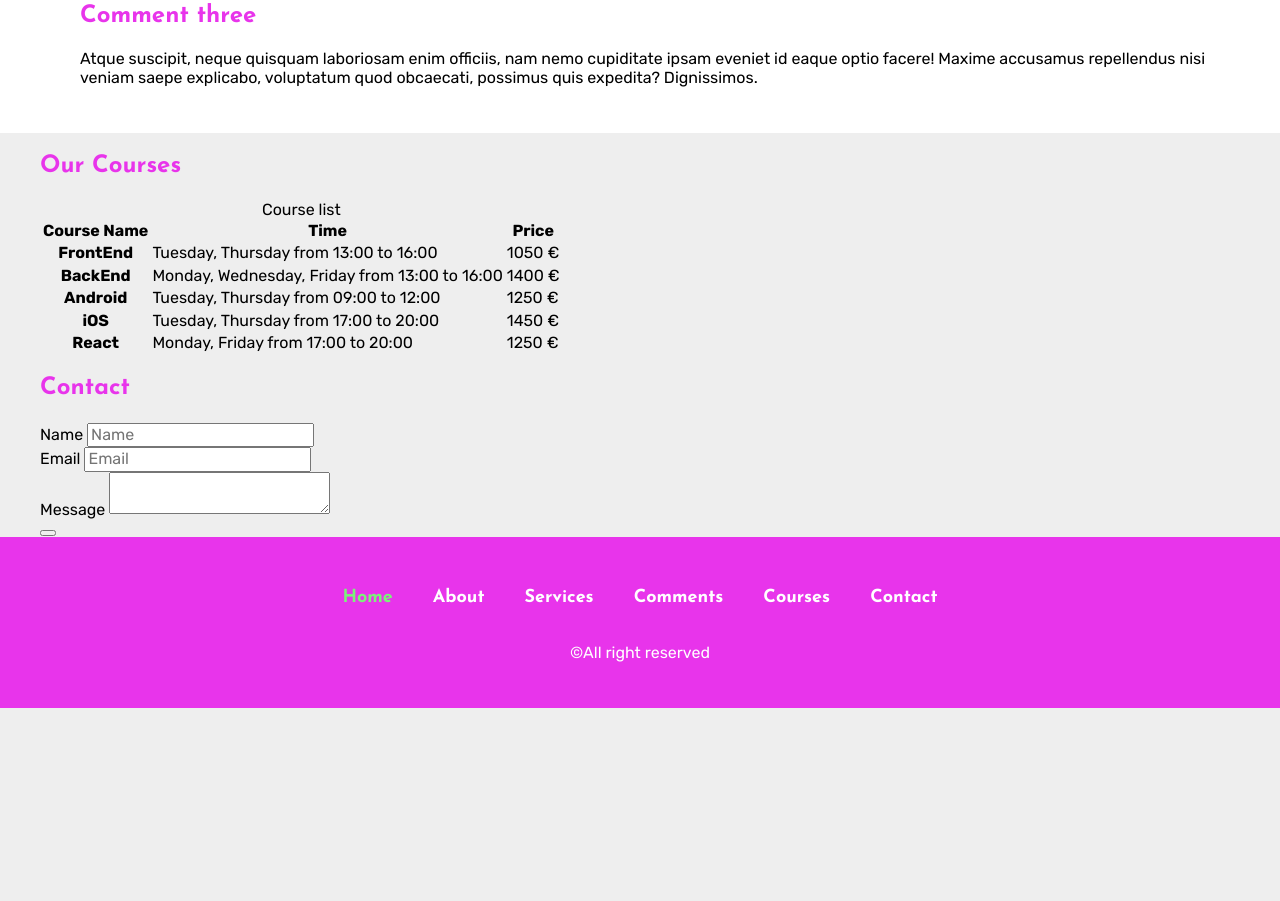
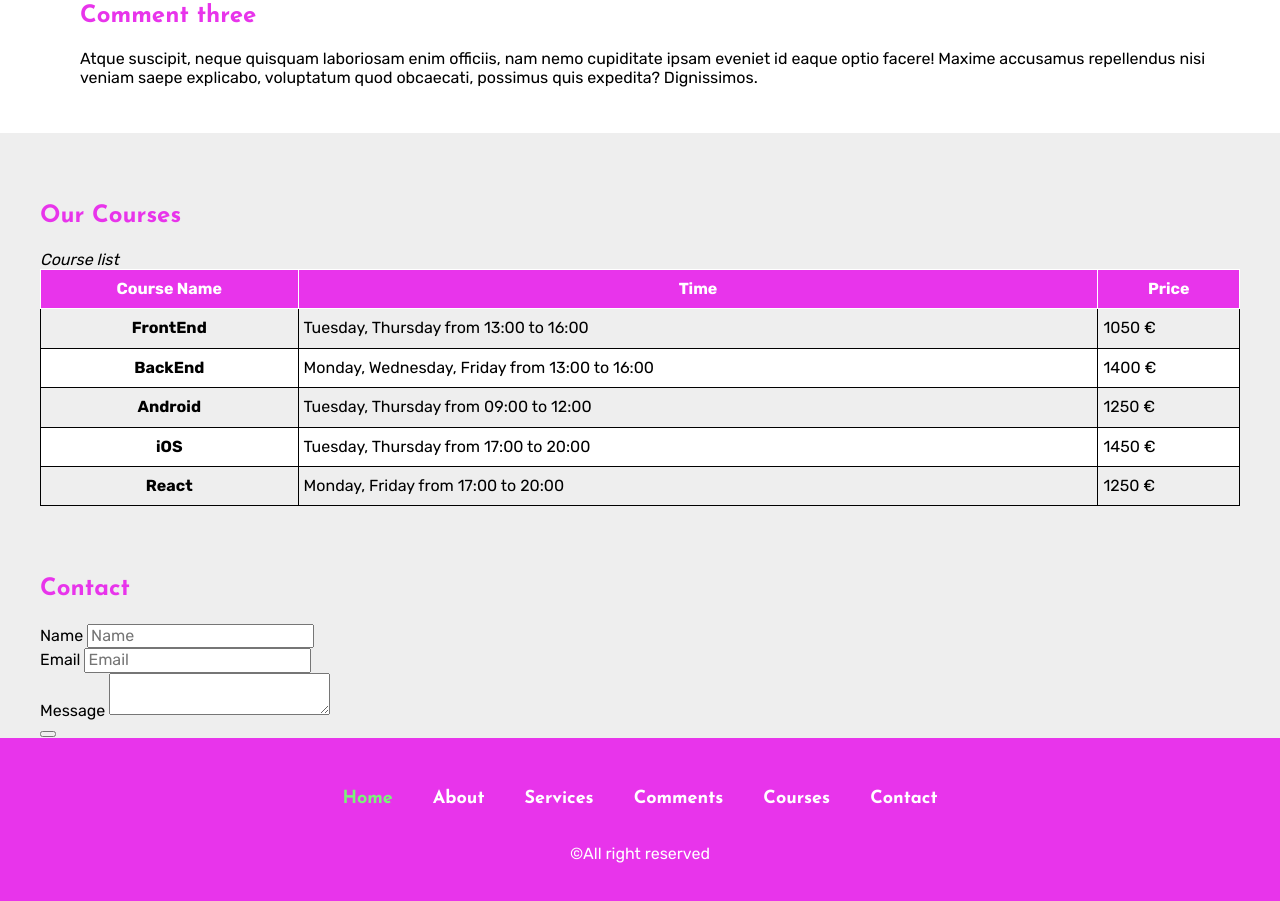
Before and after one commit to SnezanaSavic/learningSass, a plain HTML site: page public_html/index.html in a window 1280 px wide. Shown: the part 1549-2450 px from the top of the page. Before the commit the page ends 2257 px from the top, so only its background shows below. Drawn offline with nearby package versions, Linux system fonts and the light colour scheme; files that its build step writes are made by us from their sources.

Commit message:
Course section done

```diff
--- a/public_html/index.html
+++ b/public_html/index.html
@@ -135,7 +135,7 @@
             </div>
         </section>
 
-        <section id="courses">
+        <section id="courses" class="course-section">
             <div class="container">
                 <h2>Our Courses</h2>
                 <table>
--- a/public_html/scss/parcials/_courseSection.scss
+++ b/public_html/scss/parcials/_courseSection.scss
@@ -0,0 +1,49 @@
+$table-border:1px solid $black;
+$table-head-bg: $purple;
+$thead-color:$white;
+$thead-border-color: 1px solid $white;
+$tbody-even-bg: $white;
+$tbody-hover-bg:darken($light-gray,15%);
+
+
+
+.course-section{
+    padding: 50px 0;
+
+    table{
+        border: $table-border;
+        border-collapse: collapse;
+        width: 100%;
+        caption{
+            text-align: left;
+            font-style: italic;
+        }//caption end
+        th,td{
+            border: $table-border;
+            padding: 10px 5px;
+        }
+        thead{
+            background-color: $table-head-bg;
+            th{
+                color: $thead-color;
+                border:$thead-border-color;
+
+            }
+        }
+        //thead end
+        tbody{
+            tr{
+                &:nth-of-type(even){
+                    background-color:$tbody-even-bg;
+
+                    }
+                    &:hover{
+                       background-color: $tbody-hover-bg;
+                }
+            }
+        }
+
+    }
+    //table end
+}
+//course-section end
```
Also changed, not shown: public_html/css/theme.css, 1 other file.
